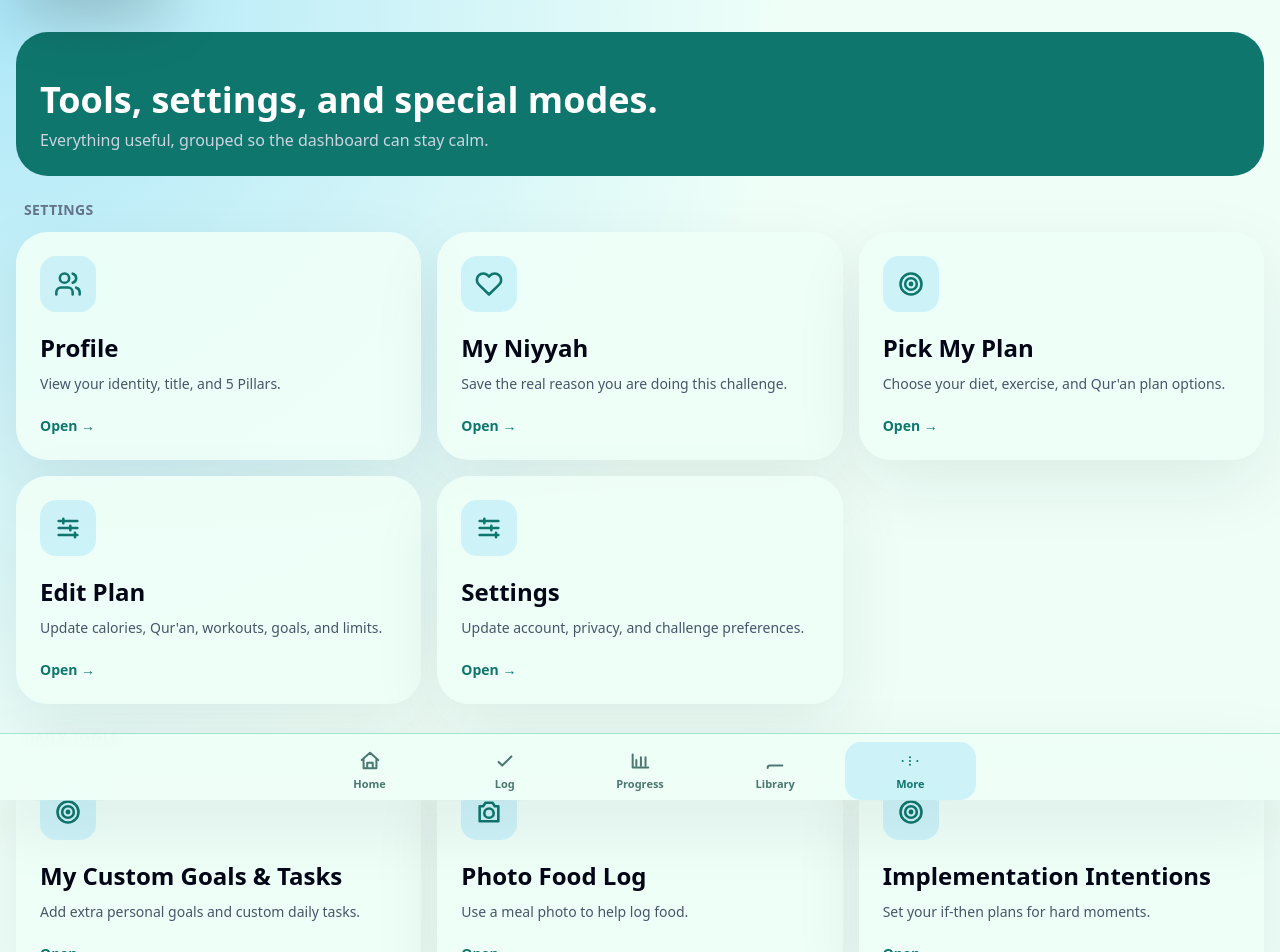
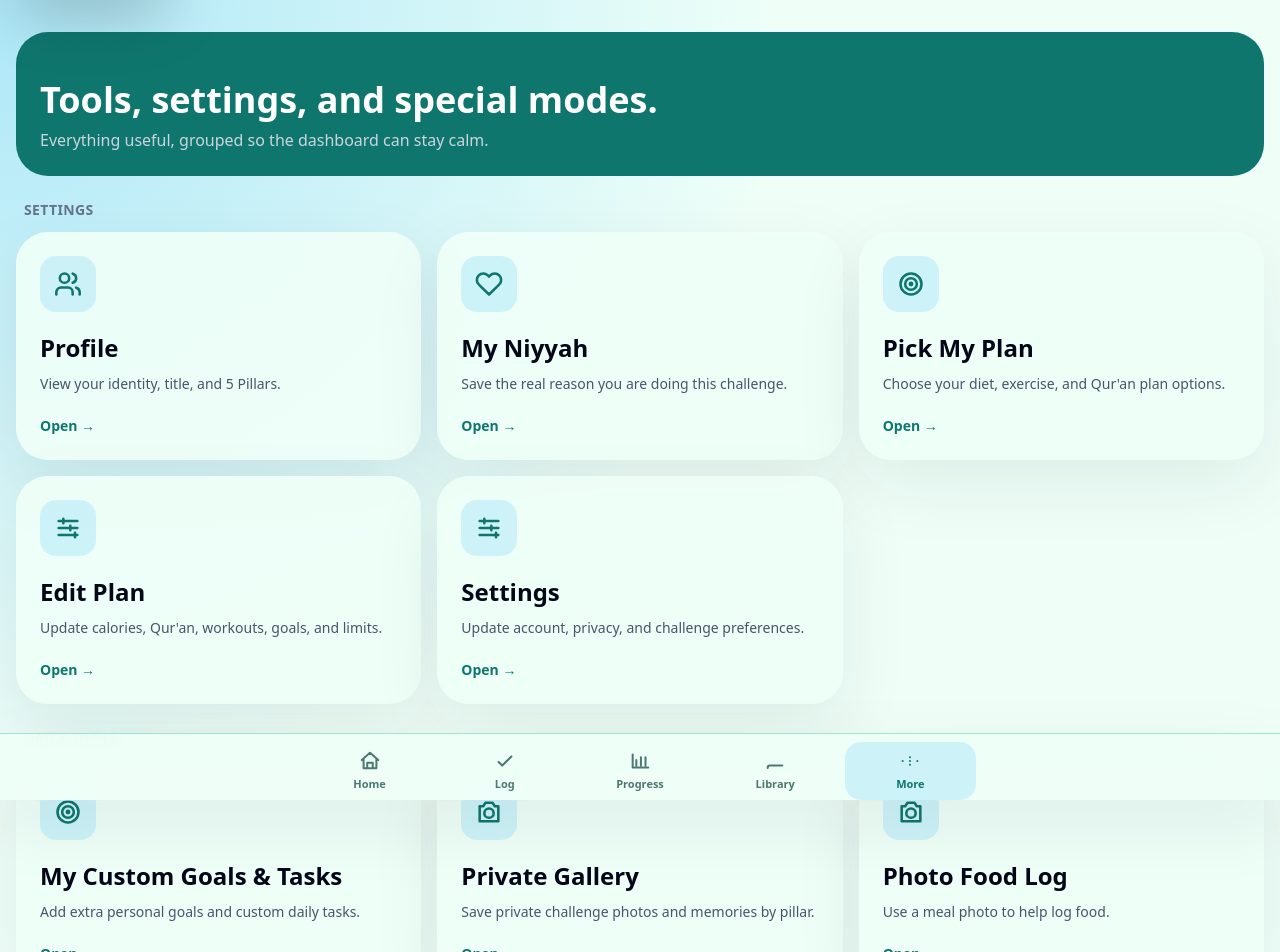
Before and after one commit to hxhhxxs/The-Challenge-, a Next.js app: page /tools in a window 1280 px wide. Shown: the top 952 px of the page. Built offline with nearby package versions, Linux system fonts and the light colour scheme.

Commit message:
Link gallery from More tools

```diff
--- a/app/tools/page.tsx
+++ b/app/tools/page.tsx
@@ -12,6 +12,7 @@ const groups = [
   ]},
   { heading: "Daily Tools", items: [
     { title: "My Custom Goals & Tasks", href: "/goals", icon: "target", description: "Add extra personal goals and custom daily tasks." },
+    { title: "Private Gallery", href: "/gallery", icon: "camera", description: "Save private challenge photos and memories by pillar." },
     { title: "Photo Food Log", href: "/food-photo", icon: "camera", description: "Use a meal photo to help log food." },
     { title: "Implementation Intentions", href: "/intentions", icon: "target", description: "Set your if-then plans for hard moments." },
     { title: "Monthly Limits", href: "/limits", icon: "sliders", description: "Track spending, restaurants, screen time, and limits." },
```
